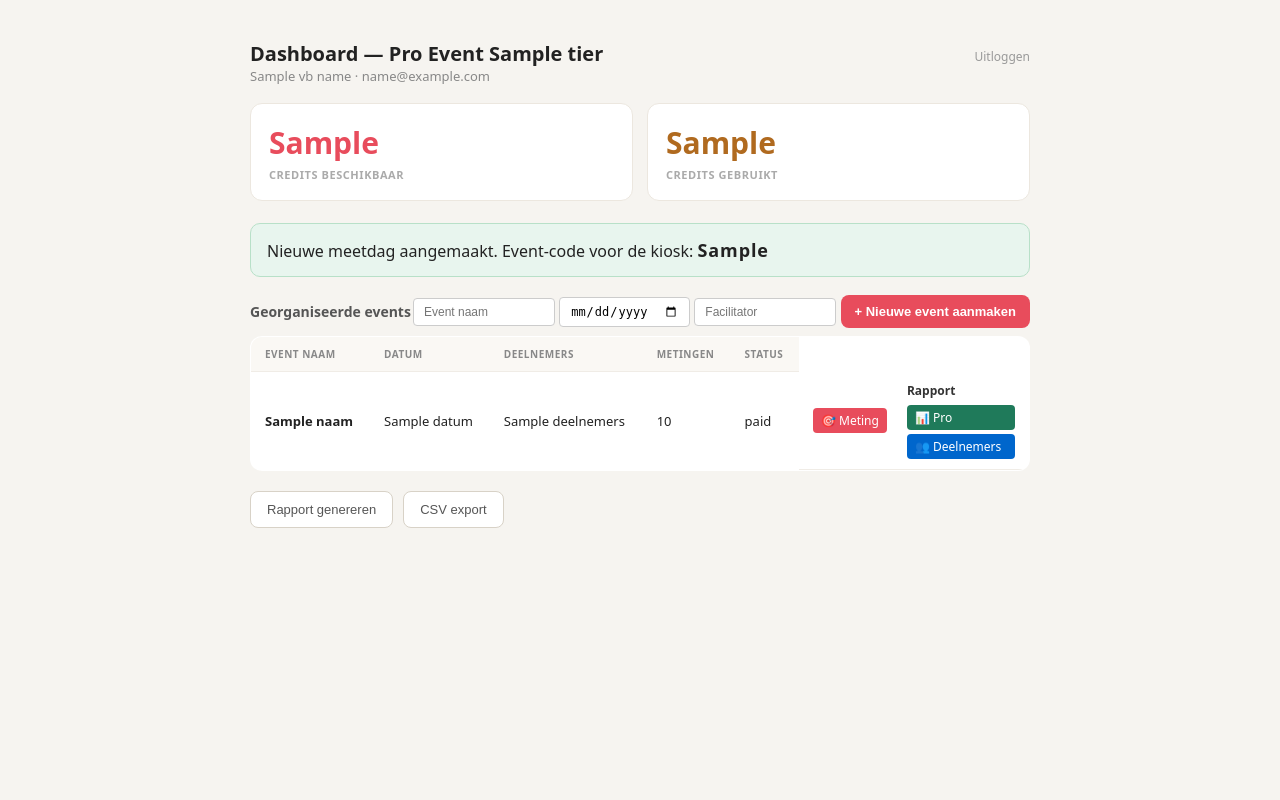
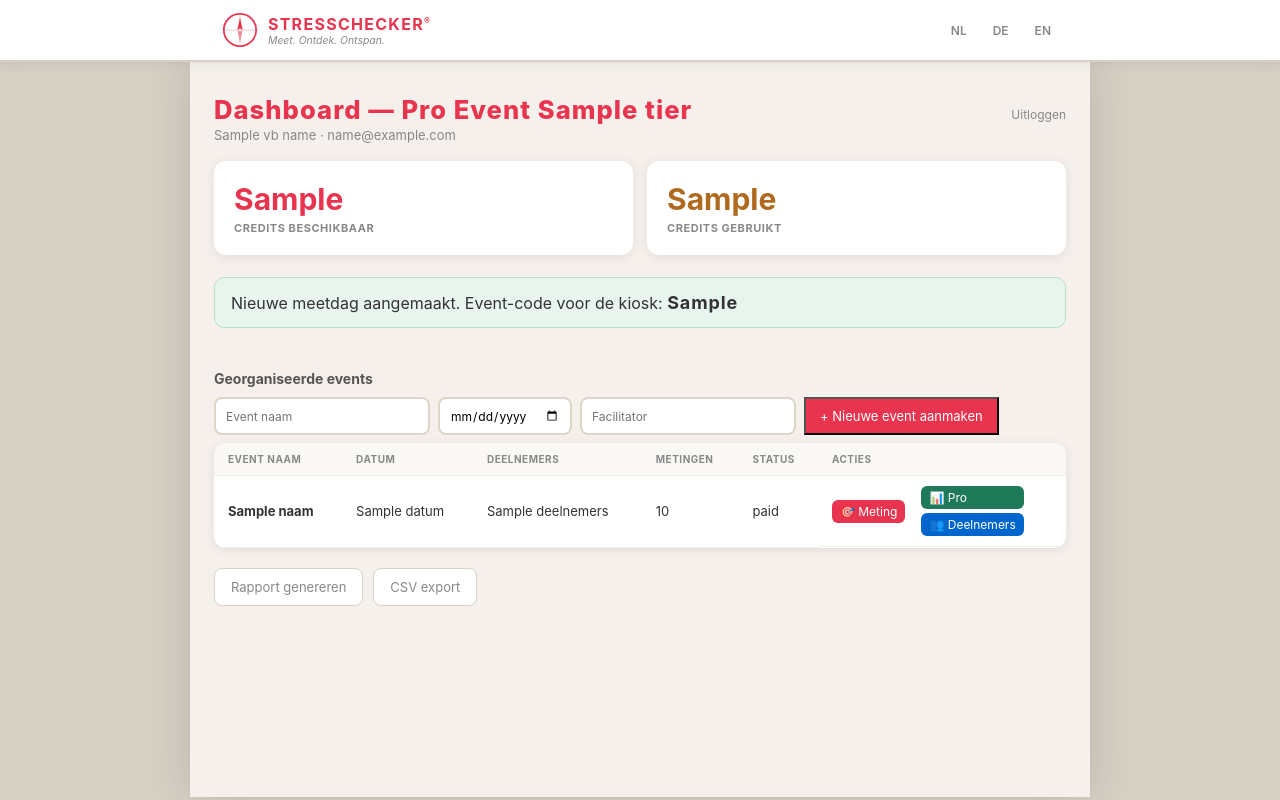
Before and after one commit to paulpannevis-svg/stresschecker, a Python web app: template templates/vb/dashboard.html in a window 1280 px wide. Run offline with Jinja, Linux system fonts and the light colour scheme; the template is opened without the code that fills it: most values are stand-ins (such as "Sample title", 1, 10 or a date in 2020).

Commit message:
VB dashboard: native Pro-app chrome (extends base.html, 900px, Pro-tokens)
Eerste scherm omgezet naar Optie B (full Pro chrome): vb/dashboard.html extend nu
base.html -> sticky header met logo + taalwissel + .app-main 900px beige + style.css
Pro-tokens. Stats/tabel op witte kaarten (radius 12, schaduw 0 2px 12px), rood-accent
#E8344E (was #E84C5C), .btn-primary voor 'Nieuwe event'. Tevens 3 kapotte stray </div>
in de events-loop opgeruimd + 'Acties'-kolomkop toegevoegd (6 kolommen kloppen nu).
Standalone-render geverifieerd (beide branches), /vb/dashboard 302->login (geen 500).
Staging gemirrord. Referentie-patroon voor de overige Pro Event-schermen.

Co-Authored-By: Claude Opus 4.8 (1M context) <noreply@anthropic.com>

```diff
--- a/templates/vb/dashboard.html
+++ b/templates/vb/dashboard.html
@@ -1,99 +1,92 @@
-<!doctype html>
-<html lang="nl">
-<head>
-  <meta charset="utf-8">
-  <meta name="viewport" content="width=device-width, initial-scale=1">
-  <title>VB Dashboard — {{ vb_name }}</title>
+{% extends "base.html" %}
+{% block title %}VB Dashboard — {{ vb_name }}{% endblock %}
+{% block head %}
 <style>
-    body{font-family:system-ui,Arial,sans-serif;background:#f6f4f0;margin:0;color:#222}
-    .wrap{max-width:780px;margin:5vh auto;padding:0 16px}
-    .top{display:flex;justify-content:space-between;align-items:baseline;margin-bottom:18px}
-    h1{font-size:20px;margin:0}
-    .who{color:#888;font-size:13px}
-    .cards{display:flex;gap:14px;margin-bottom:22px;flex-wrap:wrap}
-    .stat{flex:1;min-width:150px;background:#fff;border:1px solid #ece7df;border-radius:12px;padding:18px}
-    .stat .n{font-size:30px;font-weight:700;color:#E84C5C}
-    .stat .l{font-size:11px;font-weight:700;color:#aaa;text-transform:uppercase;letter-spacing:.05em;margin-top:4px}
-    .stat.used .n{color:#b06a1f}
-    table{width:100%;border-collapse:collapse;background:#fff;border:1px solid #ece7df;border-radius:12px;overflow:hidden}
-    th,td{padding:10px 14px;text-align:left;font-size:13px;border-bottom:1px solid #f0ece6}
-    th{background:#faf8f4;color:#888;text-transform:uppercase;font-size:10px;letter-spacing:.05em}
-    .empty{padding:22px 14px;color:#999;font-size:13px;text-align:center}
-    .actions{margin-top:20px;display:flex;gap:10px;flex-wrap:wrap}
-    .actions button{padding:10px 16px;border:1px solid #d8d2c7;border-radius:8px;background:#fff;color:#555;font-size:13px;cursor:not-allowed}
-    .logout{font-size:12px;color:#999;text-decoration:none}
+  /* Pro Event-dashboard binnen de Pro-app-chrome (base.html: header/logo/taalwissel +
+     .app-main 900px beige). Hier alleen dashboard-specifieke elementen op Pro-tokens
+     (witte kaarten radius 12 + zachte schaduw, rood-accent #E8344E). */
+  .vb-top{display:flex;justify-content:space-between;align-items:baseline;margin-bottom:18px;width:100%;gap:12px;flex-wrap:wrap}
+  .vb-top h1{font-size:1.6rem;font-weight:800;color:#E8344E;letter-spacing:.04em;margin:0}
+  .vb-who{color:#888;font-size:13px;margin-top:2px}
+  .vb-logout{font-size:12px;color:#888;text-decoration:none;white-space:nowrap}
+  .vb-stats{display:flex;gap:14px;margin-bottom:22px;flex-wrap:wrap;width:100%}
+  .vb-stat{flex:1;min-width:150px;background:#fff;border-radius:12px;box-shadow:0 2px 12px rgba(0,0,0,.08);padding:20px}
+  .vb-stat .n{font-size:30px;font-weight:700;color:#E8344E}
+  .vb-stat.used .n{color:#b06a1f}
+  .vb-stat .l{font-size:11px;font-weight:700;color:#888;text-transform:uppercase;letter-spacing:.05em;margin-top:4px}
+  .vb-newbar{display:flex;justify-content:space-between;align-items:center;margin:24px 0 8px;width:100%;flex-wrap:wrap;gap:10px}
+  .vb-newbar h2{font-size:14px;color:#555;margin:0}
+  .vb-form{margin:0;display:flex;gap:8px;flex-wrap:wrap}
+  .vb-form input{padding:8px 10px;font-size:12px;border:2px solid #DDD5C8;border-radius:8px;background:#fff;font-family:inherit}
+  .vb-newcode{background:#e8f5ee;border:1px solid #b8e0c8;border-radius:10px;padding:14px 16px;margin-bottom:18px;width:100%}
+  .vb-table{width:100%;border-collapse:collapse;background:#fff;border-radius:12px;box-shadow:0 2px 12px rgba(0,0,0,.08);overflow:hidden}
+  .vb-table th,.vb-table td{padding:10px 14px;text-align:left;font-size:13px;border-bottom:1px solid #f0ece6}
+  .vb-table th{background:#faf8f4;color:#888;text-transform:uppercase;font-size:10px;letter-spacing:.05em}
+  .vb-empty{padding:22px 14px;color:#999;font-size:13px;text-align:center}
+  .vb-rowbtn{padding:4px 8px;font-size:.75rem;color:#fff;border-radius:6px;text-decoration:none;display:inline-block}
+  .vb-actions{margin-top:20px;display:flex;gap:10px;flex-wrap:wrap;width:100%}
+  .vb-actions button{padding:10px 16px;border:1px solid #d8d2c7;border-radius:8px;background:#fff;color:#888;font-size:13px;cursor:not-allowed}
 </style>
-</head>
-<body>
-  <div class="wrap">
-    <div class="top">
+{% endblock %}
+{% block content %}
+  <div class="vb-top">
     <div>
       <h1>Dashboard{% if tier %} — Pro Event {{ tier }}{% endif %}</h1>
-        <div class="who">{{ vb_name }} &middot; {{ vb_email }}</div>
+      <div class="vb-who">{{ vb_name }} &middot; {{ vb_email }}</div>
     </div>
-      <a class="logout" href="/vb/logout">Uitloggen</a>
+    <a class="vb-logout" href="/vb/logout">Uitloggen</a>
   </div>
 
-    <div class="cards">
-      <div class="stat">
-        <div class="n">{{ credits_available }}</div>
-        <div class="l">Credits beschikbaar</div>
-      </div>
-      <div class="stat used">
-        <div class="n">{{ credits_used }}</div>
-        <div class="l">Credits gebruikt</div>
-      </div>
+  <div class="vb-stats">
+    <div class="vb-stat"><div class="n">{{ credits_available }}</div><div class="l">Credits beschikbaar</div></div>
+    <div class="vb-stat used"><div class="n">{{ credits_used }}</div><div class="l">Credits gebruikt</div></div>
   </div>
 
   {% if new_event %}
-    <div style="background:#e8f5ee;border:1px solid #b8e0c8;border-radius:10px;padding:14px 16px;margin-bottom:18px;">
+  <div class="vb-newcode">
     Nieuwe meetdag aangemaakt. Event-code voor de kiosk:
     <strong style="font-size:18px;letter-spacing:.05em;">{{ new_event }}</strong>
   </div>
   {% endif %}
 
-    <div style="display:flex;justify-content:space-between;align-items:center;margin-bottom:8px;">
-      <h2 style="font-size:14px;color:#555;margin:0;">Georganiseerde events</h2>
-      <form method="post" action="/vb/create-event" style="margin:0;">
-    <input type="text" name="event_naam" placeholder="Event naam" style="padding:6px 10px; font-size:12px; border:1px solid #ccc; border-radius:4px; width:120px;" required>
-    <input type="date" name="event_datum" style="padding:6px 10px; font-size:12px; border:1px solid #ccc; border-radius:4px;" required>
-    <input type="text" name="facilitator_label" placeholder="Facilitator" style="padding:6px 10px; font-size:12px; border:1px solid #ccc; border-radius:4px; width:120px;">
-        <button type="submit" style="padding:9px 14px;border:none;border-radius:8px;background:#E84C5C;color:#fff;font-size:13px;font-weight:600;cursor:pointer;">+ Nieuwe event aanmaken</button>
+  <div class="vb-newbar">
+    <h2>Georganiseerde events</h2>
+    <form class="vb-form" method="post" action="/vb/create-event">
+      <input type="text" name="event_naam" placeholder="Event naam" required>
+      <input type="date" name="event_datum" required>
+      <input type="text" name="facilitator_label" placeholder="Facilitator">
+      <button type="submit" class="btn-primary" style="width:auto;min-height:0;padding:9px 14px;font-size:13px;">+ Nieuwe event aanmaken</button>
     </form>
   </div>
-    <table>
+
+  <table class="vb-table">
     <thead>
-        <tr><th>Event naam</th><th>Datum</th><th>Deelnemers</th><th>Metingen</th><th>Status</th></tr>
+      <tr><th>Event naam</th><th>Datum</th><th>Deelnemers</th><th>Metingen</th><th>Status</th><th>Acties</th></tr>
     </thead>
     <tbody>
       {% for e in events %}
       <tr>
-            </div>
-          <td><strong>{{ e.naam }}</strong></td><td>{{ e.datum }}</td>
-            </div>
-          <td>{{ e.deelnemers }}</td><td>{{ e.credits }}</td><td>{{ e.status }}</td>
-          <td style="display:flex;gap:20px;align-items:center;">
-            <div style="flex:0 0 auto;">
-  <a href="/event/kiosk/{{ e.code }}" style="padding:4px 8px;font-size:0.75rem;background:#E84C5C;color:white;border-radius:4px;text-decoration:none;display:inline-block;">🎯 Meting</a>
-            </div>
-            <div style="flex:1;display:flex;flex-direction:column;gap:4px;">
-              <div style="font-weight:bold;font-size:0.75rem;color:#333;margin:0 0 2px 0;">Rapport</div>
-  <a href="/vb/rapport?event_code={{ e.code }}&type=pro" style="padding:4px 8px;font-size:0.75rem;background:#1f7a5a;color:white;border-radius:4px;text-decoration:none;display:inline-block;">📊 Pro</a>
-  <a href="/vb/rapport?event_code={{ e.code }}" style="padding:4px 8px;font-size:0.75rem;background:#0066cc;color:white;border-radius:4px;text-decoration:none;display:inline-block;">👥 Deelnemers</a>
-            </div>
+        <td><strong>{{ e.naam }}</strong></td>
+        <td>{{ e.datum }}</td>
+        <td>{{ e.deelnemers }}</td>
+        <td>{{ e.credits }}</td>
+        <td>{{ e.status }}</td>
+        <td style="display:flex;gap:16px;align-items:center;">
+          <a class="vb-rowbtn" style="background:#E8344E;" href="/event/kiosk/{{ e.code }}">🎯 Meting</a>
+          <span style="display:flex;flex-direction:column;gap:4px;">
+            <a class="vb-rowbtn" style="background:#1f7a5a;" href="/vb/rapport?event_code={{ e.code }}&type=pro">📊 Pro</a>
+            <a class="vb-rowbtn" style="background:#0066cc;" href="/vb/rapport?event_code={{ e.code }}">👥 Deelnemers</a>
+          </span>
         </td>
       </tr>
       {% else %}
-            </div>
-        <tr><td colspan="6" class="empty">Nog geen events. Klik op "Nieuwe event aanmaken".</td></tr>
+      <tr><td colspan="6" class="vb-empty">Nog geen events. Klik op "Nieuwe event aanmaken".</td></tr>
       {% endfor %}
     </tbody>
   </table>
 
-    <div class="actions">
+  <div class="vb-actions">
     <button type="button" disabled title="Volgt">Rapport genereren</button>
     <button type="button" disabled title="Volgt">CSV export</button>
   </div>
-  </div>
-</body>
-</html>
+{% endblock %}
```
Lines whose indentation alone changed are shown as unchanged.
